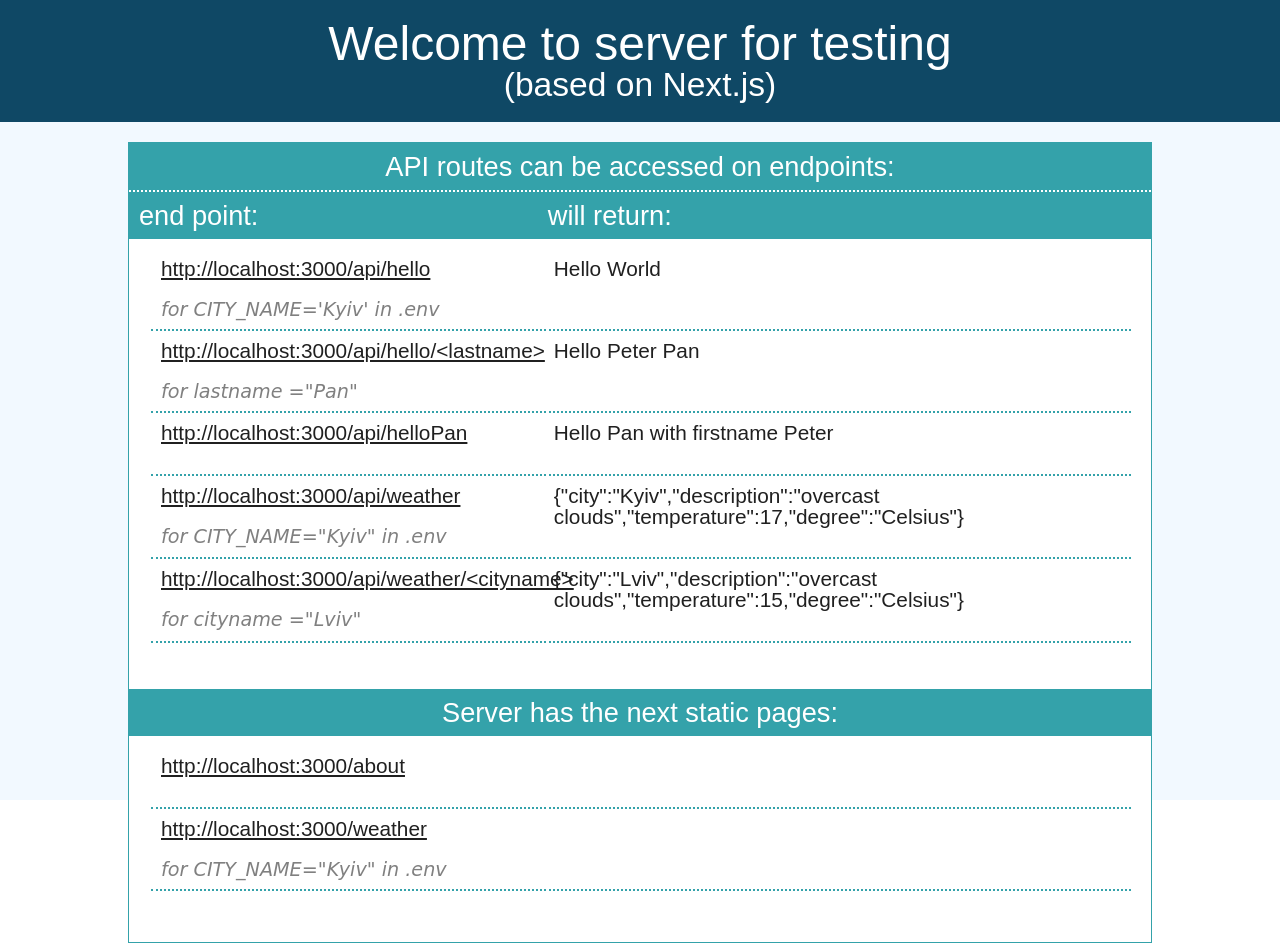
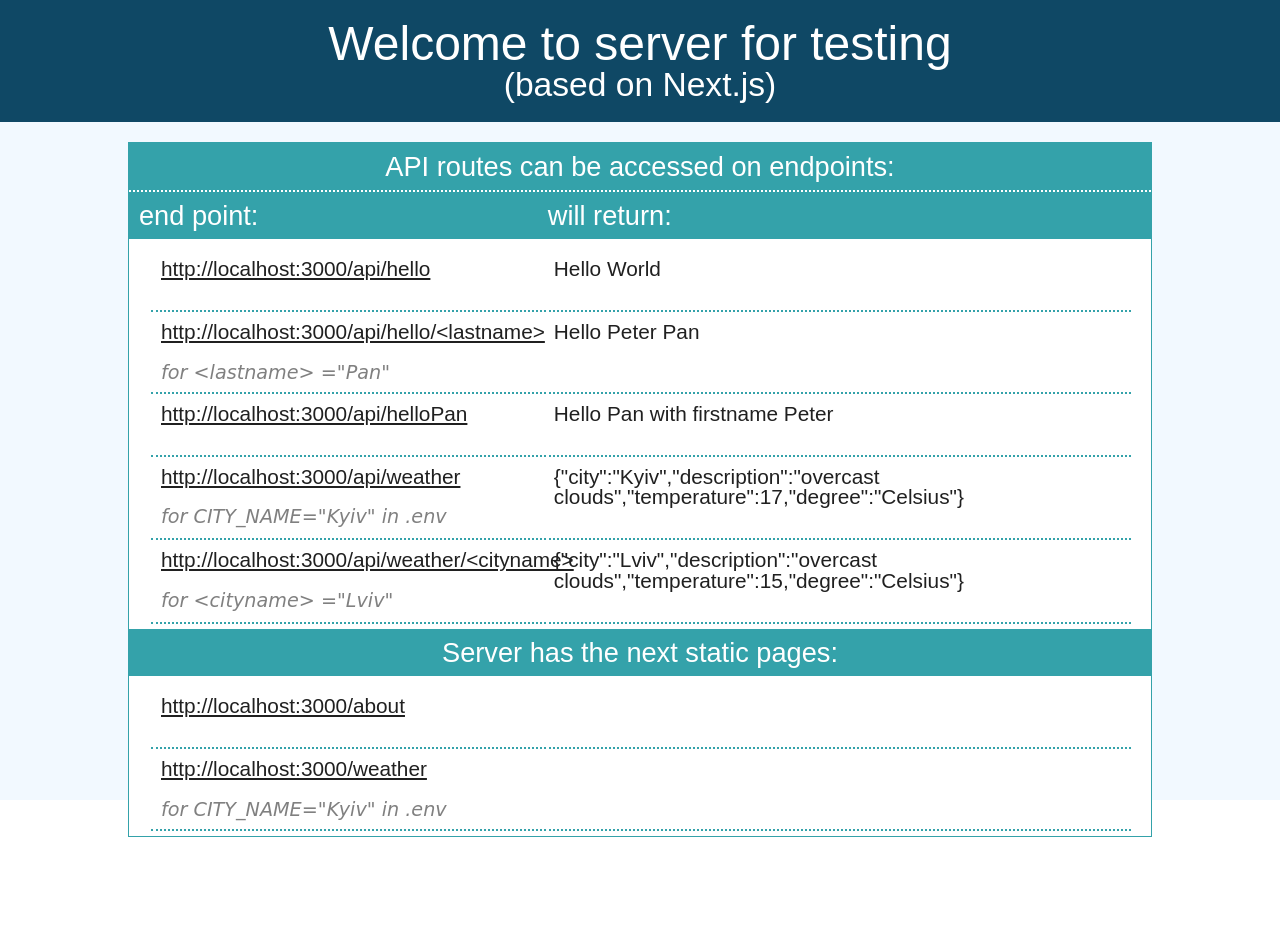
Before and after one commit to luckyby/next-prisma-pyramid-of-tests, a Next.js app: page / in a window 1280 px wide. After the commit the page ends 837 px from the top, so only its background shows below. Built offline with nearby package versions, Linux system fonts and the light colour scheme.

Commit message:
added image of server UI to README

```diff
--- a/Components/Routesblock.js
+++ b/Components/Routesblock.js
@@ -15,10 +15,10 @@ const Routesblock = () => {
 
                     <div className={styles.recordBlock}>
 
-                        <Recorditem  record_url = "http://localhost:3000/api/hello" record_url_title = 'http://localhost:3000/api/hello' record_remark = "for CITY_NAME='Kyiv' in .env"/>
+                        <Recorditem  record_url = "http://localhost:3000/api/hello" record_url_title = 'http://localhost:3000/api/hello' record_remark = ""/>
                         <Recorditem  record_url = "" record_url_title = '' record_text='Hello World' record_remark = ""/>
 
-                        <Recorditem  record_url = "http://localhost:3000/api/hello/Pan" record_url_title = 'http://localhost:3000/api/hello/&lt;lastname&gt;' record_remark = 'for lastname ="Pan"'/>
+                        <Recorditem  record_url = "http://localhost:3000/api/hello/Pan" record_url_title = 'http://localhost:3000/api/hello/&lt;lastname&gt;' record_remark = 'for &lt;lastname&gt; ="Pan"'/>
                         <Recorditem  record_url = "" record_url_title = '' record_text='Hello Peter Pan' record_remark = ""/>
 
                         <Recorditem  record_url = "http://localhost:3000/api/helloPan" record_url_title = 'http://localhost:3000/api/helloPan' record_remark = ''/>
@@ -27,12 +27,12 @@ const Routesblock = () => {
                         <Recorditem  record_url = "http://localhost:3000/api/weather" record_url_title = 'http://localhost:3000/api/weather' record_remark = 'for CITY_NAME="Kyiv" in .env'/>
                         <Recorditem  record_url = "" record_url_title = '' record_text='&#123;"city":"Kyiv","description":"overcast clouds","temperature":17,"degree":"Celsius"&#125;'/>
 
-                        <Recorditem  record_url = "http://localhost:3000/api/weather/Lviv" record_url_title = 'http://localhost:3000/api/weather/&lt;cityname&gt;' record_remark = 'for cityname ="Lviv"'/>
+                        <Recorditem  record_url = "http://localhost:3000/api/weather/Lviv" record_url_title = 'http://localhost:3000/api/weather/&lt;cityname&gt;' record_remark = 'for &lt;cityname&gt; ="Lviv"'/>
                         <Recorditem  record_url = "" record_url_title = '' record_text='&#123;"city":"Lviv","description":"overcast clouds","temperature":15,"degree":"Celsius"&#125;'/>
 
                     </div>
                 </div>
-                <br/>
+                {/*<br/>*/}
 
                 <div className={styles.routes}>
 
@@ -47,7 +47,7 @@ const Routesblock = () => {
                         <Recorditem  record_url = "" record_url_title = '' record_text=''/>
 
                     </div>
-                    <br/>
+                    {/*<br/>*/}
 
                 </div>
             </div>
--- a/styles/Home.module.css
+++ b/styles/Home.module.css
@@ -74,7 +74,7 @@
 
 .recordBlock {
     width: 100%;
-    padding: 10px 20px 30px;
+    padding: 10px 20px 5px;
     display: grid;
     grid-template-columns: 40% 60%;
 }
```
Also changed, not shown: public/server-ui.png (added), 1 other file (tests, documents, lock files or other folders).
